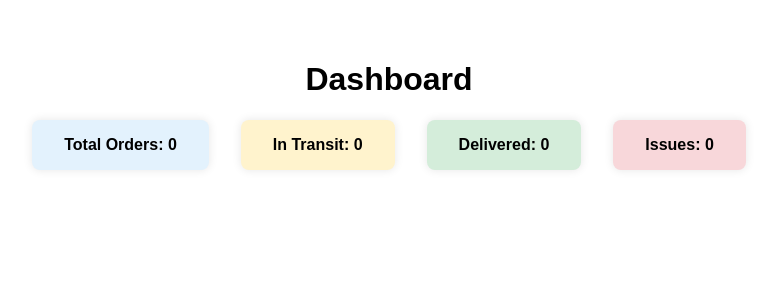
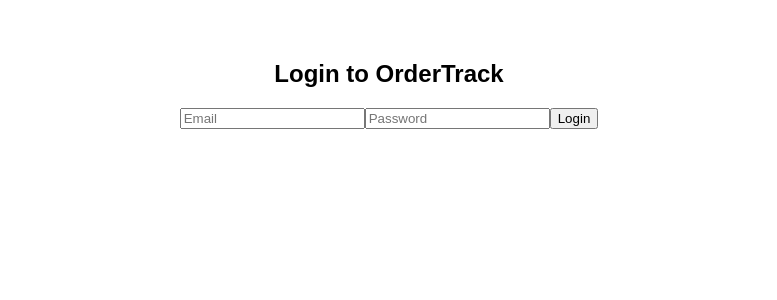
Before and after one commit to selvinreddyyeruva/OrderTrack-Frontend, a React (Create React App) app: page / in a window 1280 px wide. Shown: the top 300 px of the page, without its empty margins (251-1028 px from the left). Built offline with nearby package versions, Linux system fonts and the light colour scheme.

Commit message:
Update App.js

```diff
--- a/src/App.js
+++ b/src/App.js
@@ -1,18 +1,57 @@
-import React from 'react';
+import React, { useState } from 'react';
 import './App.css';
+import { Line } from 'react-chartjs-2';
+import Chart from 'chart.js/auto';
 
-function App() {
+const App = () => {
+  const [isLoggedIn, setIsLoggedIn] = useState(false);
+  const [email, setEmail] = useState('');
+  const [password, setPassword] = useState('');
+
+  const handleLogin = () => {
+    if (email === 'selvinreddyyeruva.7@gmail.com' && password === 'Selvinreddy.7') {
+      setIsLoggedIn(true);
+    } else {
+      alert('Invalid credentials');
+    }
+  };
+
+  const chartData = {
+    labels: ['Mon', 'Tue', 'Wed', 'Thu', 'Fri'],
+    datasets: [{
+      label: 'Orders',
+      data: [5, 9, 3, 7, 10],
+      fill: false,
+      borderColor: 'rgb(75, 192, 192)',
+      tension: 0.1
+    }]
+  };
+
   return (
     <div className="app">
-      <h1>Dashboard</h1>
-      <div className="metrics">
-        <div className="card total">Total Orders: 0</div>
-        <div className="card in-transit">In Transit: 0</div>
-        <div className="card delivered">Delivered: 0</div>
-        <div className="card issues">Issues: 0</div>
-      </div>
+      {!isLoggedIn ? (
+        <div className="login">
+          <h2>Login to OrderTrack</h2>
+          <input type="text" placeholder="Email" value={email} onChange={(e) => setEmail(e.target.value)} />
+          <input type="password" placeholder="Password" value={password} onChange={(e) => setPassword(e.target.value)} />
+          <button onClick={handleLogin}>Login</button>
+        </div>
+      ) : (
+        <>
+          <h1>OrderTrack Dashboard</h1>
+          <div className="metrics">
+            <div className="card total">Total Orders: 125</div>
+            <div className="card in-transit">In Transit: 58</div>
+            <div className="card delivered">Delivered: 63</div>
+            <div className="card issues">Issues: 4</div>
+          </div>
+          <div className="chart">
+            <Line data={chartData} />
+          </div>
+        </>
+      )}
     </div>
   );
-}
+};
 
 export default App;
```
